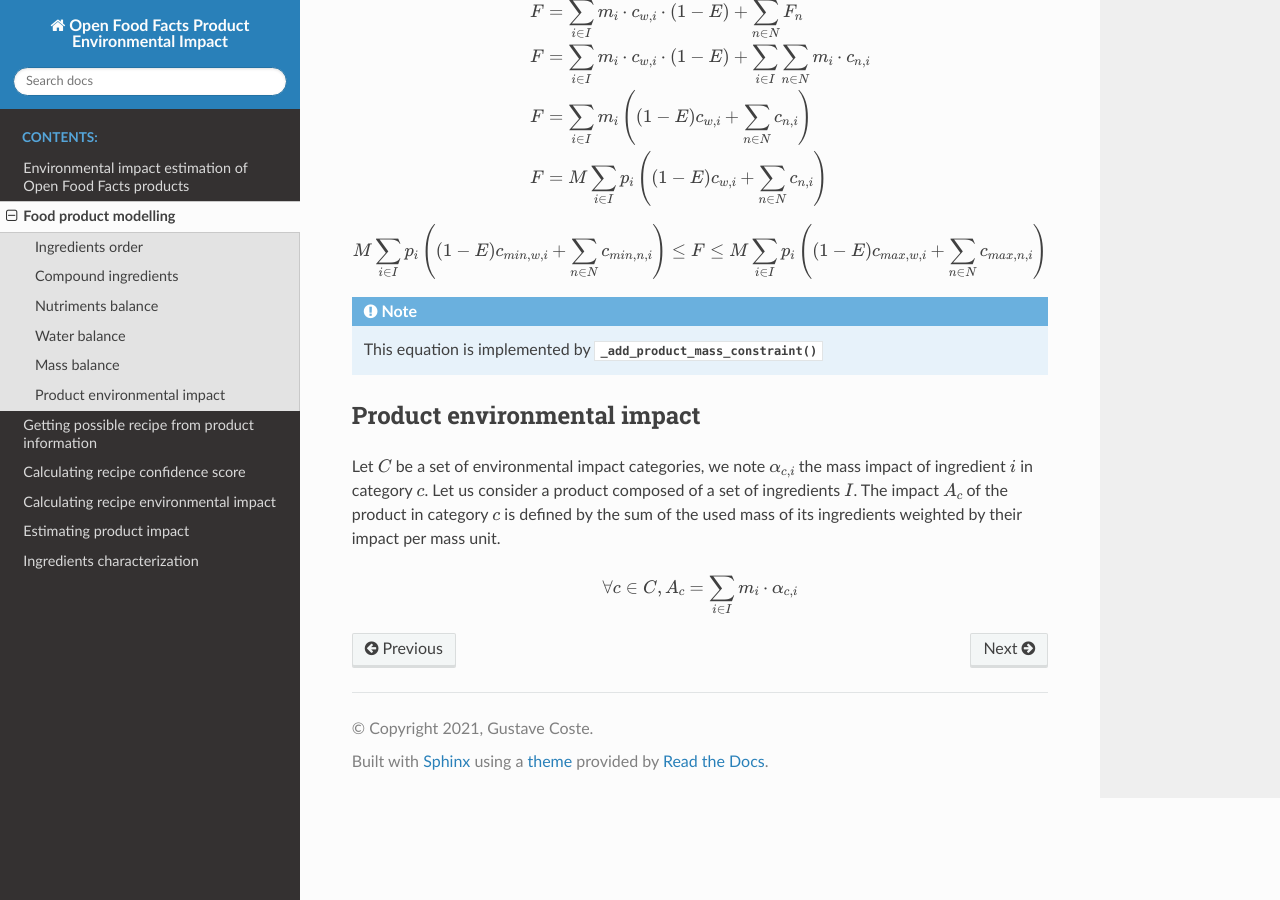
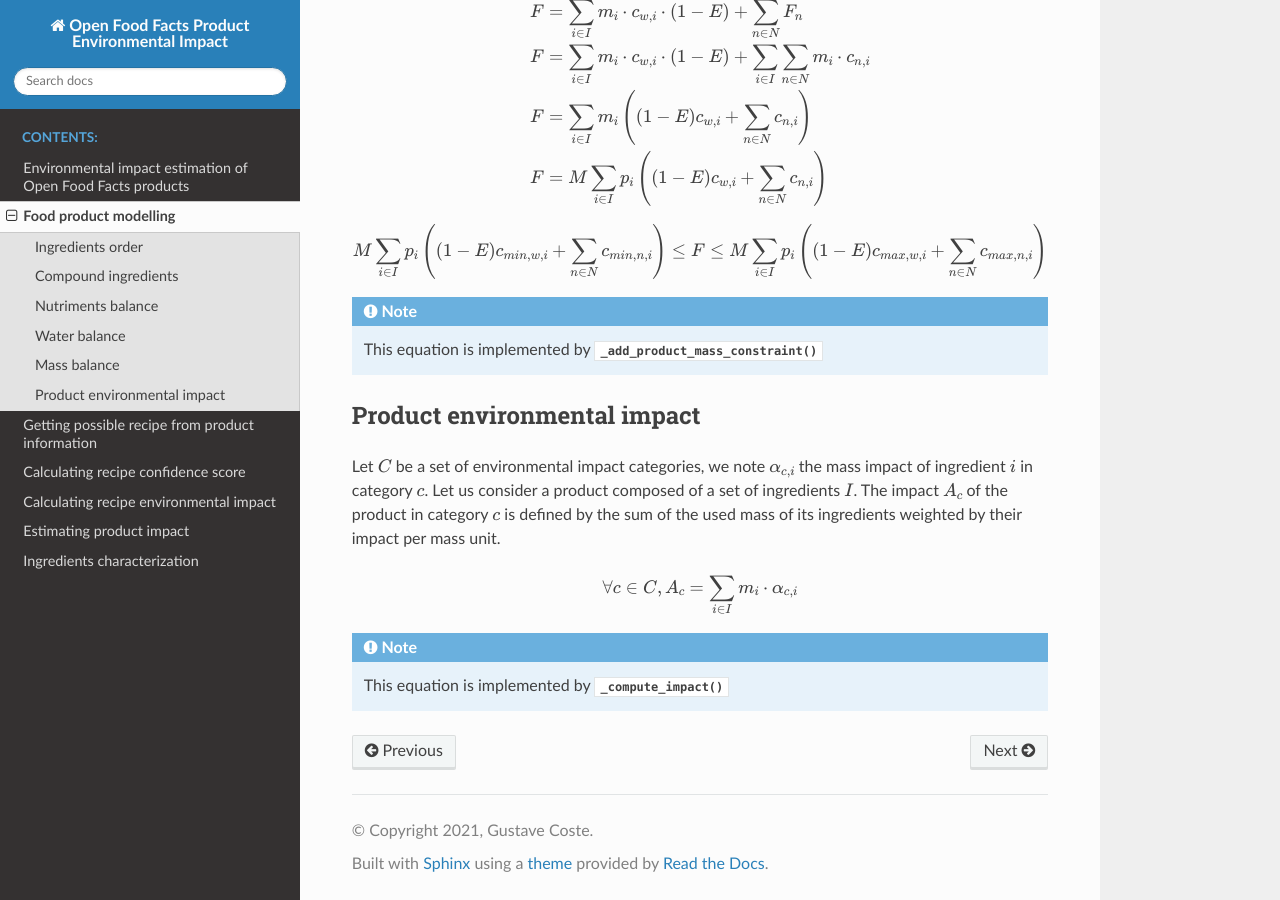
Before and after one commit to openfoodfacts/off-product-environmental-impact, a Sphinx documentation site: the page built from doc/source/food-product-modeling.rst, in a window 1280 px wide and 900 px high, scrolled down 3479 px. Built offline with Sphinx 7.4.7 and the Read the Docs theme 2.0.0, drawn with Linux system fonts in a browser that asks for light colours.

Commit message:
Added note

```diff
--- a/doc/source/food-product-modeling.rst
+++ b/doc/source/food-product-modeling.rst
@@ -159,3 +159,6 @@ The impact :math:`A_c` of the product in category :math:`c` is defined by the su
 
 .. math::
     \forall c \in C, A_c = \sum_{i\in I} m_i \cdot \alpha_{c,i}
+
+.. note::
+    This equation is implemented by :meth:`~impacts_estimation.impact_estimation.RecipeImpactCalculator._compute_impact`
```
